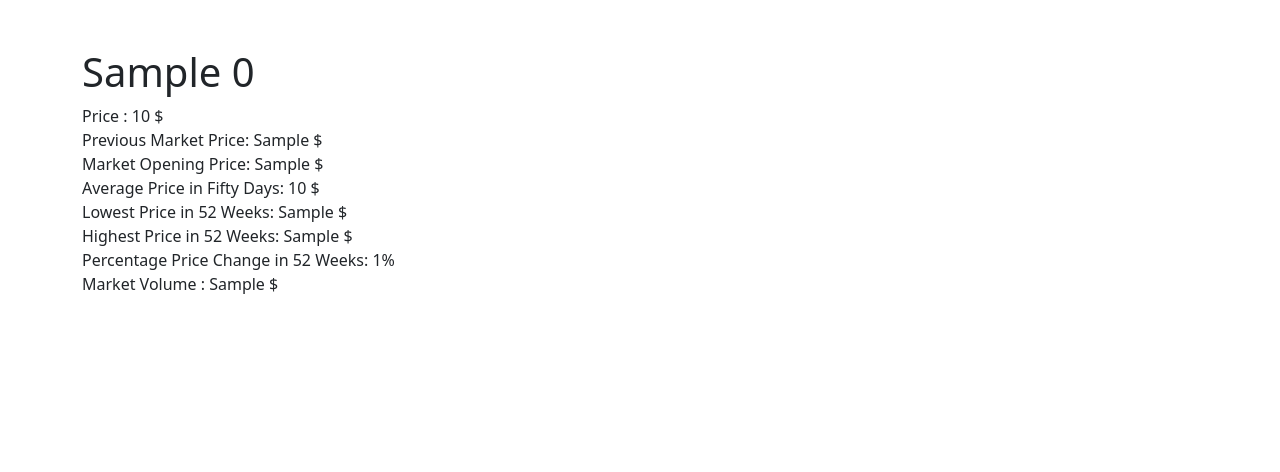
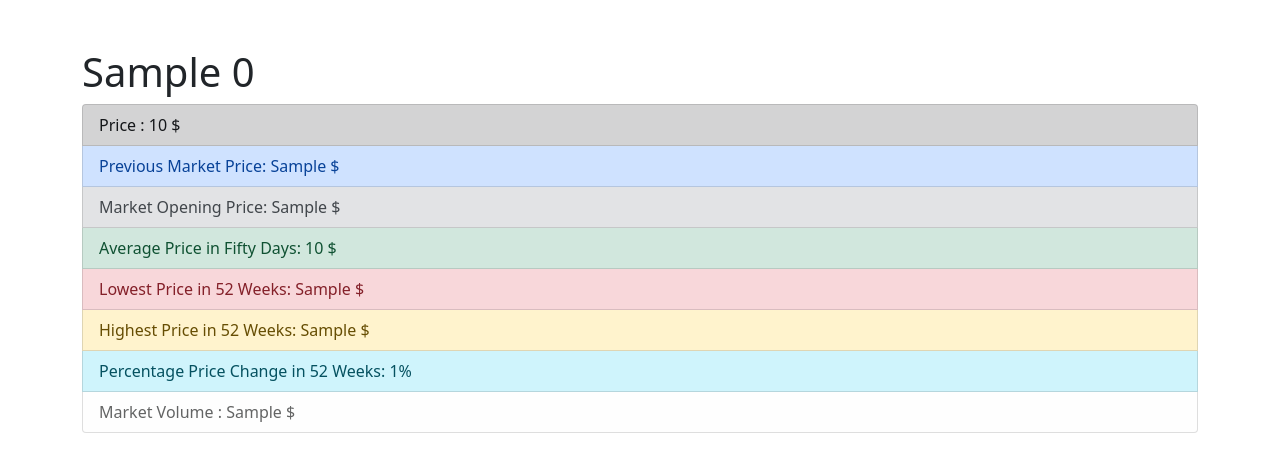
Before and after one commit to farhan1503001/Django_Stock-Market, a Django app: template quotes/templates/home.html in a window 1280 px wide. Shown: the part 56-528 px from the top of the page. Run offline with Django 3.2, Linux system fonts and the light colour scheme; the template is opened without the code that fills it: most values are stand-ins (such as "Sample title", 1, 10 or a date in 2020).

Commit message:
Final commit

```diff
--- a/quotes/templates/home.html
+++ b/quotes/templates/home.html
@@ -8,14 +8,18 @@
    {% else %}
        <br/>
        <h1>{{data.0.longName}}</h1>
-       Price : {{data.0.regularMarketPrice}} &#36<br/>
-       Previous Market Price: {{data.0.regularMarketPreviousClose}} &#36<br/>
-       Market Opening Price: {{data.0.regularMarketOpen}} &#36<br/>
-       Average Price in Fifty Days: {{data.0.fiftyDayAverage}} &#36<br/>
-       Lowest Price in 52 Weeks: {{data.0.fiftyTwoWeekLow}} &#36<br/>
-       Highest Price in 52 Weeks: {{data.0.fiftyTwoWeekHigh}} &#36<br/>
-       Percentage Price Change in 52 Weeks: {{data.0.fiftyTwoWeekHighChangePercent}}%<br/>
-       Market Volume : {{data.0.regularMarketVolume}} &#36 <br/>
+
+       <ul class="list-group">
+        <li class="list-group-item list-group-item-dark">Price : {{data.0.regularMarketPrice}} &#36</li>
+
+        <li class="list-group-item list-group-item-primary">Previous Market Price: {{data.0.regularMarketPreviousClose}} &#36</li>
+        <li class="list-group-item list-group-item-secondary">Market Opening Price: {{data.0.regularMarketOpen}} &#36</li>
+        <li class="list-group-item list-group-item-success">Average Price in Fifty Days: {{data.0.fiftyDayAverage}} &#36</li>
+        <li class="list-group-item list-group-item-danger">Lowest Price in 52 Weeks: {{data.0.fiftyTwoWeekLow}} &#36</li>
+        <li class="list-group-item list-group-item-warning">Highest Price in 52 Weeks: {{data.0.fiftyTwoWeekHigh}} &#36</li>
+        <li class="list-group-item list-group-item-info">Percentage Price Change in 52 Weeks: {{data.0.fiftyTwoWeekHighChangePercent}}%</li>
+        <li class="list-group-item list-group-item-light">Market Volume : {{data.0.regularMarketVolume}} &#36</li>
+      </ul>
 
     {% endif %}
 {% endif %}
--- a/quotes/views.py
+++ b/quotes/views.py
@@ -50,7 +50,7 @@ def add_stock(request):
             except Exception as e:
                 api='ERROR'
 
-        return render(request,'add_stock.html',{'stock_name':ticker_name,'dataset':dataset})
+        return render(request,'add_stock.html',{'stock_name':ticker_name,'dataset':dataset,'foo':zip(dataset,ticker_name)})
 
 def delete(request,id):
     item=Stock.objects.get(pk=id)
```
Also changed, not shown: quotes/templates/add_stock.html (+5 -4 lines), db.sqlite3.
